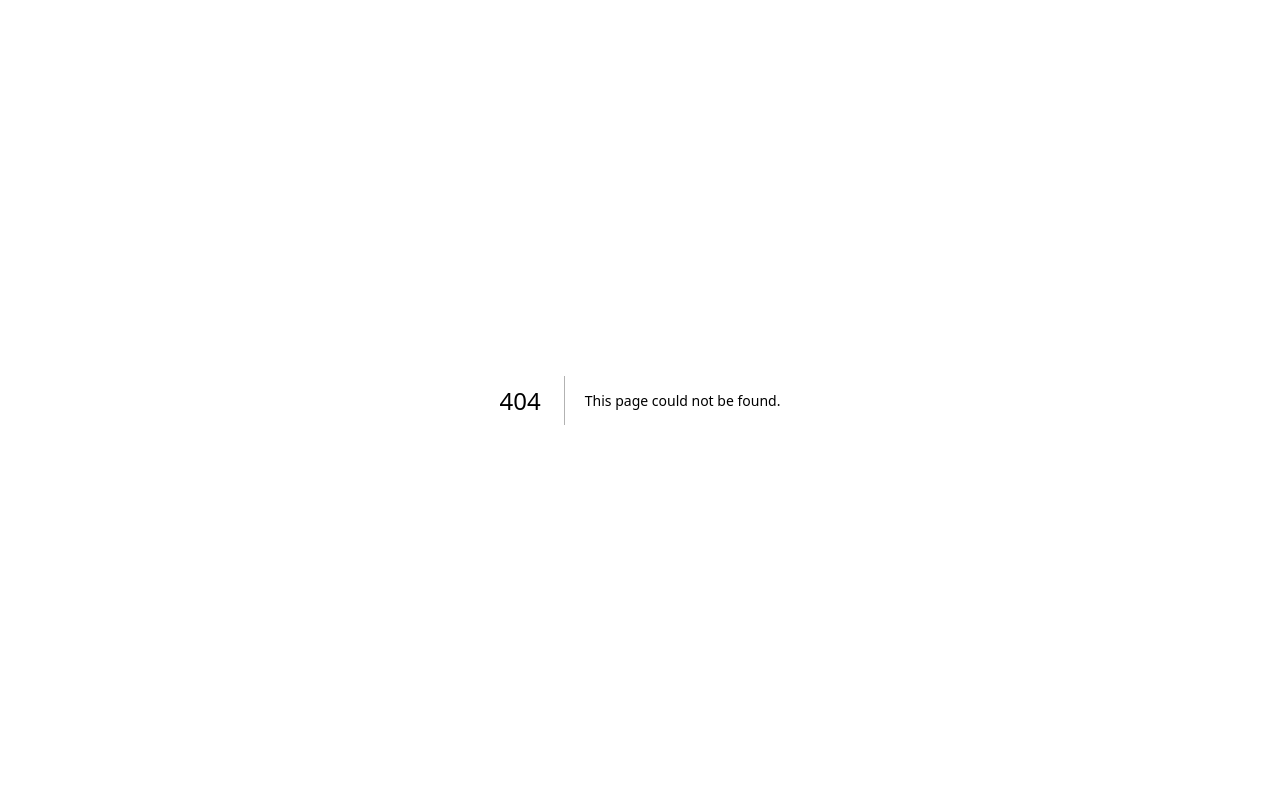
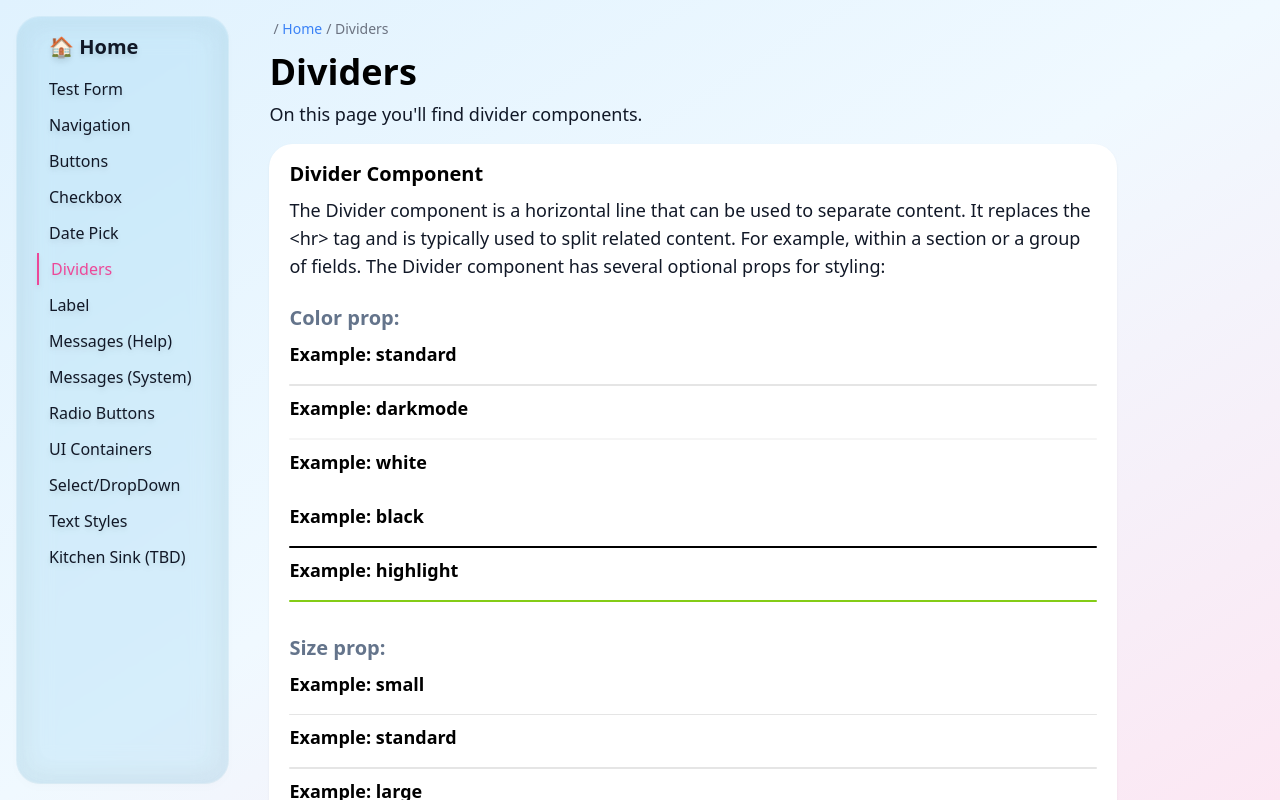
Before and after one commit to tayv/Project-Bubblegum, a Next.js app: page /forms/dividers-article in a window 1280 px wide. Before the commit this address had no page. Built offline with nearby package versions, Linux system fonts and the light colour scheme.

Commit message:
Added Divider article content

```diff
--- a/components/layout/Divider.tsx
+++ b/components/layout/Divider.tsx
@@ -17,10 +17,11 @@ const dividerPaddingMap: {[key in DividerPadding]: string} = {
   none: "py-0"
 }
 
-type DividerColor = "standard" | "darkmode" | "white" | "black"
+type DividerColor = "standard" | "darkmode" | "white" | "black" | "highlight"
 const dividerColorMap: {[key in DividerColor]: string} = {
-  standard: "bg-neutral-700",
-  darkmode: "bg-neutral-300",
+  standard: "bg-neutral-200",
+  darkmode: "bg-neutral-100",
+  highlight: "bg-lime-500",
   white: "bg-white",
   black: "bg-black"
 }
@@ -50,7 +51,7 @@ const Divider: FC<DividerProps> = ({
     }>
       <div className={
         classNames([
-          "bg-black h-0.5 w-full rounded-full",
+          "w-full rounded-full",
           dividerColorMap[color],
           dividerSizeMap[size],
           props.className, // custom styling passed as prop
--- a/components/layout/LayoutContainerSide.tsx
+++ b/components/layout/LayoutContainerSide.tsx
@@ -13,6 +13,7 @@ const LayoutContainerSide = ({children}: any) => {
           {title: "Buttons", path: "/forms/buttons-article"},
           {title: "Checkbox", path: "/forms/checkbox-article"},
           {title: "Date Pick", path: "/forms/date-pick-article"},
+          {title: "Dividers", path: "/forms/dividers-article"},
           {title: "Label", path: "/forms/label-article"},
           {title: "Messages (Help)", path: "/forms/messages-help-article"},
           {title: "Messages (System)", path: "/forms/messages-system-article"},
--- /dev/null
+++ b/pages/forms/dividers-article.tsx
@@ -0,0 +1,92 @@
+import LayoutContainerSide from '@components/layout/LayoutContainerSide'
+import Breadcrumbs from '@components/layout/Breadcrumbs'
+import Heading from '@components/layout/Heading'
+import Paragraph from '@components/layout/Paragraph'
+import { FC } from 'react'
+import Section from '@components/layout/Section'
+import Divider from '@components/layout/Divider'
+
+// data for Breadcrumbs
+const crumbs = [
+  {
+    text: "Home",
+    path: "/",
+    currentPg: false,
+  }, {
+    text: "Dividers",
+    path: "/",
+    currentPg: true,
+  }
+]
+
+const DividersArticle: FC = () => {
+
+  return (
+  <>
+    <LayoutContainerSide>
+      <Breadcrumbs crumbs={crumbs} />
+      <Heading text="Dividers" size="h1" type="primary"/>
+      <Paragraph text="On this page you'll find divider components." size="standard" type="primary" />
+
+      <Section id="dividers" style="standard">
+        <Heading text="Divider Component" size="h3" type="primary"/>
+          <Paragraph
+            text="
+              The Divider component is a horizontal line that can be used to separate content. It replaces the <hr> tag
+              and is typically used to split related content. For example, within a section or a group of fields.
+              The Divider component has several optional props for styling:
+            "
+            size="standard"
+            type="primary"
+          />
+          <br/>
+          <Heading text="Color prop:" size="h3" type="secondary"/>
+          <Heading text="Example: standard" size="h4" type="primary"/>
+          <Divider color="standard" />
+          <Heading text="Example: darkmode" size="h4" type="primary"/>
+          <Divider color="darkmode" />
+          <Heading text="Example: white" size="h4" type="primary"/>
+          <Divider color="white" />
+          <Heading text="Example: black" size="h4" type="primary"/>
+          <Divider color="black" />
+          <Heading text="Example: highlight" size="h4" type="primary"/>
+          <Divider color="highlight" />
+
+          <br/>
+
+          <Heading text="Size prop:" size="h3" type="secondary"/>
+          <Heading text="Example: small" size="h4" type="primary"/>
+          <Divider size="small" />
+          <Heading text="Example: standard" size="h4" type="primary"/>
+          <Divider size="standard" />
+          <Heading text="Example: large" size="h4" type="primary"/>
+          <Divider size="large" />
+          <Heading text="Example: xlarge" size="h4" type="primary"/>
+          <Divider size="xlarge" />
+
+          <br/>
+
+          <Heading text="Padding prop:" size="h3" type="secondary"/>
+          <Heading text="Example: small" size="h4" type="primary"/>
+          <Divider padding="small" />
+          <Heading text="Example: standard" size="h4" type="primary"/>
+          <Divider padding="standard" />
+          <Heading text="Example: large" size="h4" type="primary"/>
+          <Divider padding="large" />
+          <Heading text="Example: none" size="h4" type="primary"/>
+          <Divider padding="none" />
+
+          <br/>
+
+          <Heading text="className prop:" size="h3" type="secondary"/>
+          <Heading text="Example: className (custom css)" size="h4" type="primary"/>
+          <Divider className="bg-gradient-to-r from-indigo-500 via-purple-500 to-pink-500" />
+
+      </Section>
+
+    </LayoutContainerSide>
+
+  </>
+  )
+}
+export default DividersArticle
--- a/pages/forms/test-form.tsx
+++ b/pages/forms/test-form.tsx
@@ -143,7 +143,6 @@ const QuizTemplate: FC = () => {
       <Breadcrumbs crumbs={crumbs} />
       <Heading text="Quiz Template" size="h1" type="primary"/>
       <Paragraph text="This is a template to test form layout and start building out state and database behavior." size="standard" type="primary" />
-      <Divider padding="large" color="black" size="xlarge" />
       <Divider />
       <form className="py-3 px-8 my-8 rounded-3xl bg-white/90 drop-shadow-sm " onSubmit={ onSubmit }>
         <Section id="intro" style="blank">
```
